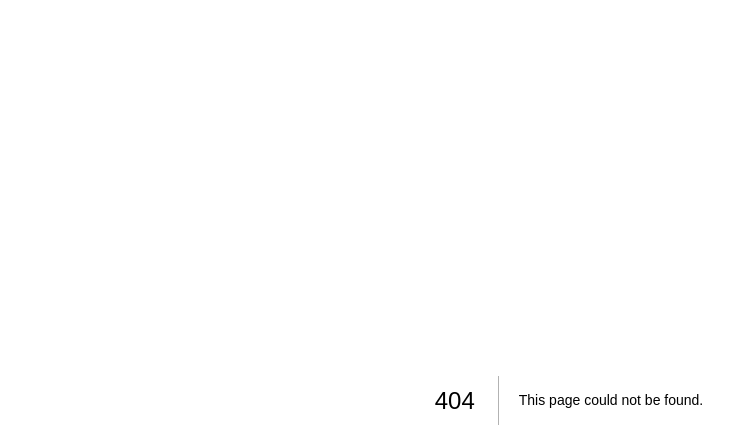
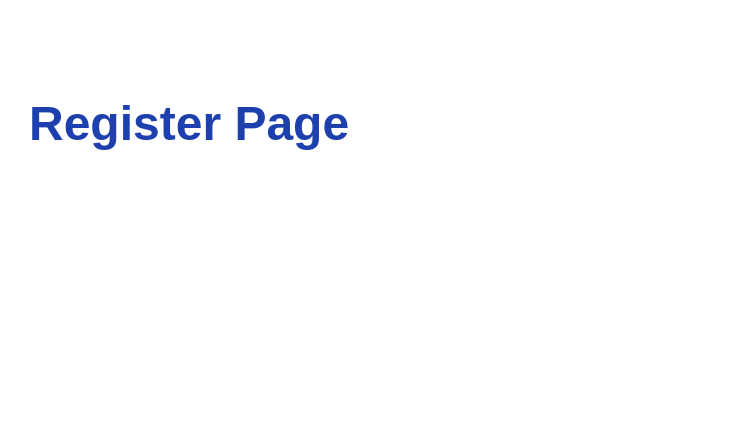
Before and after one commit to ferdianarid/timvoice-digital, a Next.js app: page /authentication/Register in a window 1280 px wide. Before the commit this address had no page. Shown: the top 448 px of the page, without its empty margins (71-801 px from the left). Built offline with nearby package versions, Linux system fonts and the light colour scheme.

Commit message:
add authentication

```diff
--- /dev/null
+++ b/pages/authentication/Login.tsx
@@ -0,0 +1,11 @@
+import React from 'react'
+
+function Login() {
+       return (
+              <div>
+                    <h1 className="text-5xl font-bold text-blue-800 p-[100px]">Login Page</h1>
+              </div>
+       )
+}
+
+export default Login
--- /dev/null
+++ b/pages/authentication/Register.tsx
@@ -0,0 +1,11 @@
+import React from 'react'
+
+function Register() {
+       return (
+              <div>
+                     <h1 className="text-5xl font-bold text-blue-800 p-[100px]">Register Page</h1>
+              </div>
+       )
+}
+
+export default Register
```
